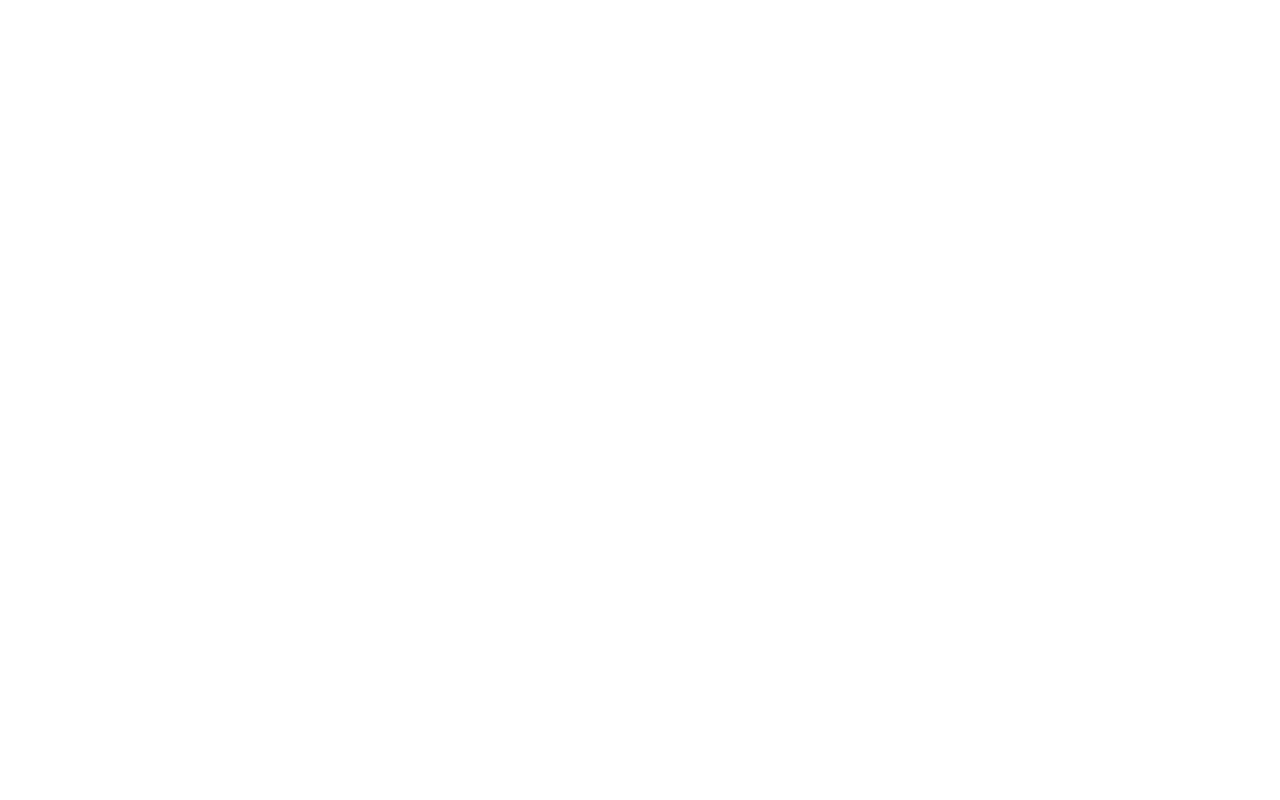
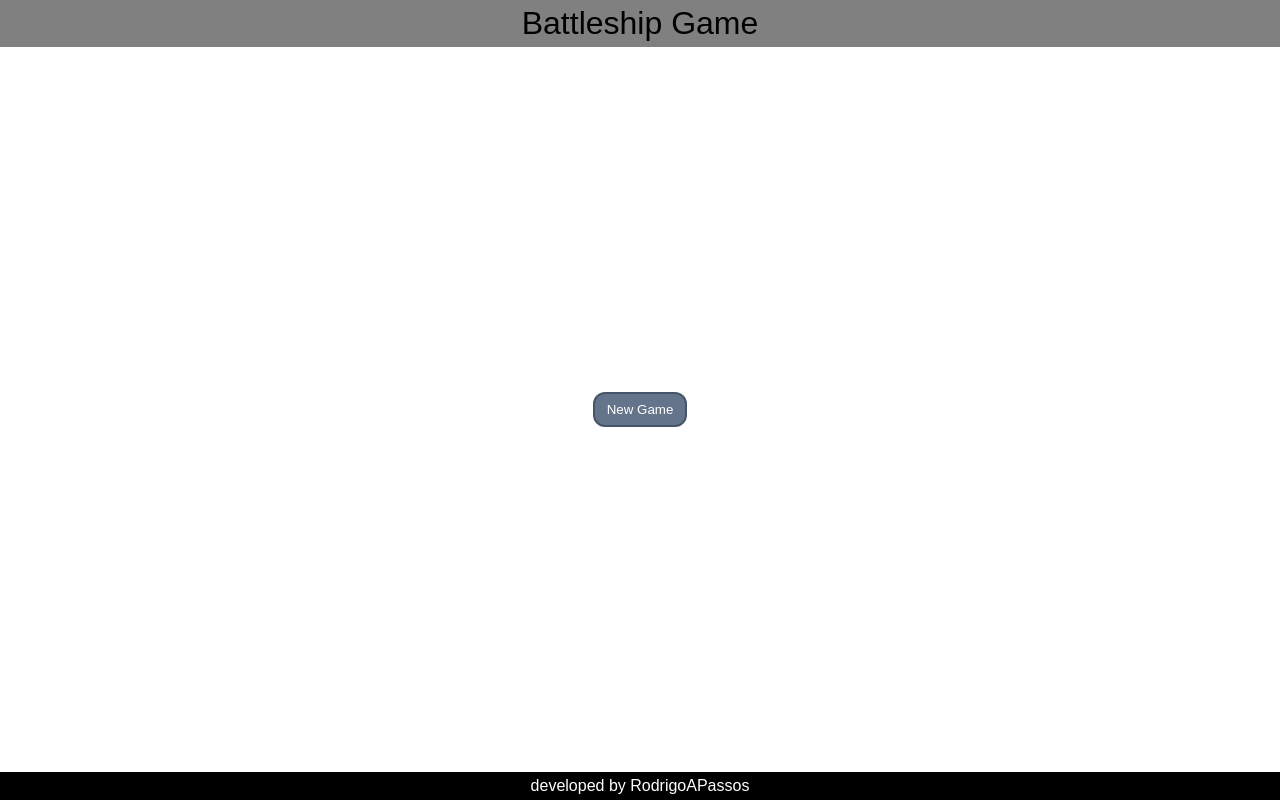
Before and after one commit to RodrigoAPassos/odin-battleship, a website: page dist/index.html in a window 1280 px wide. Drawn offline with Linux system fonts and the light colour scheme.

Commit message:
Started UI and gameLoop

```diff
--- /dev/null
+++ b/src/dom.js
@@ -0,0 +1,12 @@
+const displayBoards = (p1, p2) => {
+    //board of ships
+    const shipBoards = document.querySelector(".player1 .shipsBoard");
+
+    for (let element of p1.grid) {
+        const cell = document.createElement("div").classList.add("cell");
+        cell.setAttribute("data-index", p1.grid.indexOf(element));
+        shipBoards.appendChild(cell);
+    }
+}
+
+module.exports = displayBoards;
--- a/src/game.js
+++ b/src/game.js
@@ -1,8 +1,10 @@
 import player from "./players";
+import displayBoards from "./dom";
 
-const gameLoop = (() => {
+const gameLoop = () => {
     const player1 = player();
     const player2 = player();
+    let ended = false;
 
     //Add ships for player1
     player1.grid.place(4, "v", "patrol");
@@ -11,5 +13,20 @@ const gameLoop = (() => {
     player1.grid.place(74, "h", "battleship");
     player1.grid.place(54, "h", "carrier");
 
+    //Add ships for player2
+    player2.grid.place(4, "v", "patrol");
+    player2.grid.place(0, "v", "submarine");
+    player2.grid.place(14, "h", "destroyer");
+    player2.grid.place(74, "h", "battleship");
+    player2.grid.place(54, "h", "carrier");
 
-})();
+    displayBoards(player1, player2);
+
+    /* while(ended == false) {
+
+    } */
+
+};
+
+export default gameLoop;
+//module.exports = gameLoop;
--- /dev/null
+++ b/src/index.js
@@ -0,0 +1,15 @@
+import {gameLoop} from "./game";
+
+const start = () => {
+    document.querySelector(".newGameBtn").removeEventListener("click", start);
+    document.querySelector(".newGameBtn").innerHTML = "Restart";
+    //document.querySelector(".newGameBtn").addEventListener("click", newGame);
+
+    //start game
+    gameLoop();
+
+}
+
+const newGame = (() => {
+    document.querySelector(".newGameBtn").addEventListener("click", start);
+})();
--- /dev/null
+++ b/src/style.css
@@ -0,0 +1,48 @@
+body {
+    font-family: Arial, Helvetica, sans-serif;
+    font-size: 16px;
+    margin: 0;
+    width: 100vw;
+    height: 100vh;
+    display: flex;
+    flex-direction: column;
+}
+
+header {
+    display: flex;
+    justify-content: center;
+    align-items: center;
+    padding: 5px;
+    font-size: 2rem;
+    background-color: gray;
+}
+
+.loadContainer {
+    flex: 1;
+    display: flex;
+    justify-content: center;
+    align-items: center;
+}
+
+.newGameBtn {
+    padding: 8px 12px;
+    background-color: #64748b;
+    color: white;
+    border-radius: 12px;
+    border: 2px solid #475569;
+    cursor: pointer;
+}
+
+.newGameBtn:active {
+    border: 1px solid #475569;
+}
+
+footer {
+    display: flex;
+    justify-content: center;
+    align-items: center;
+    padding: 5px;
+    font-size: 1rem;
+    background-color: black;
+    color: white;
+}
```
Also changed, not shown: dist/index.html.
